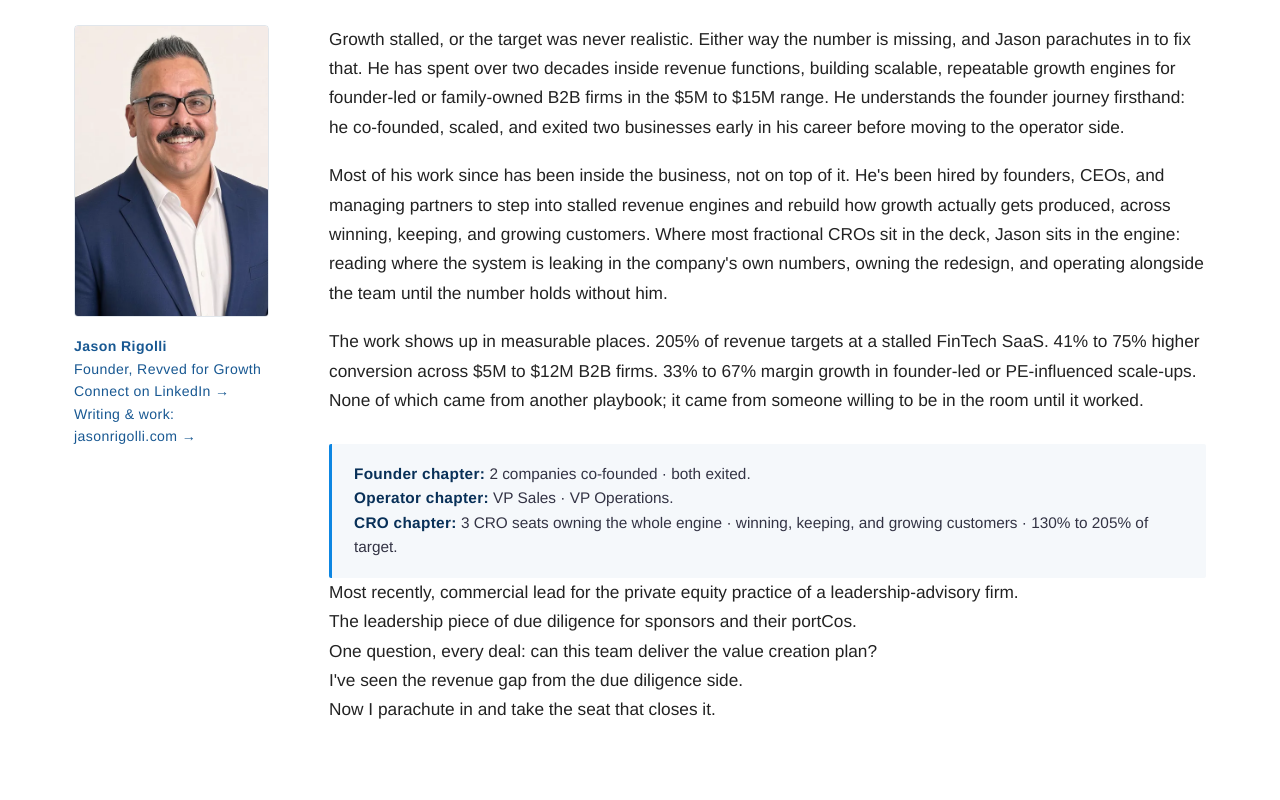
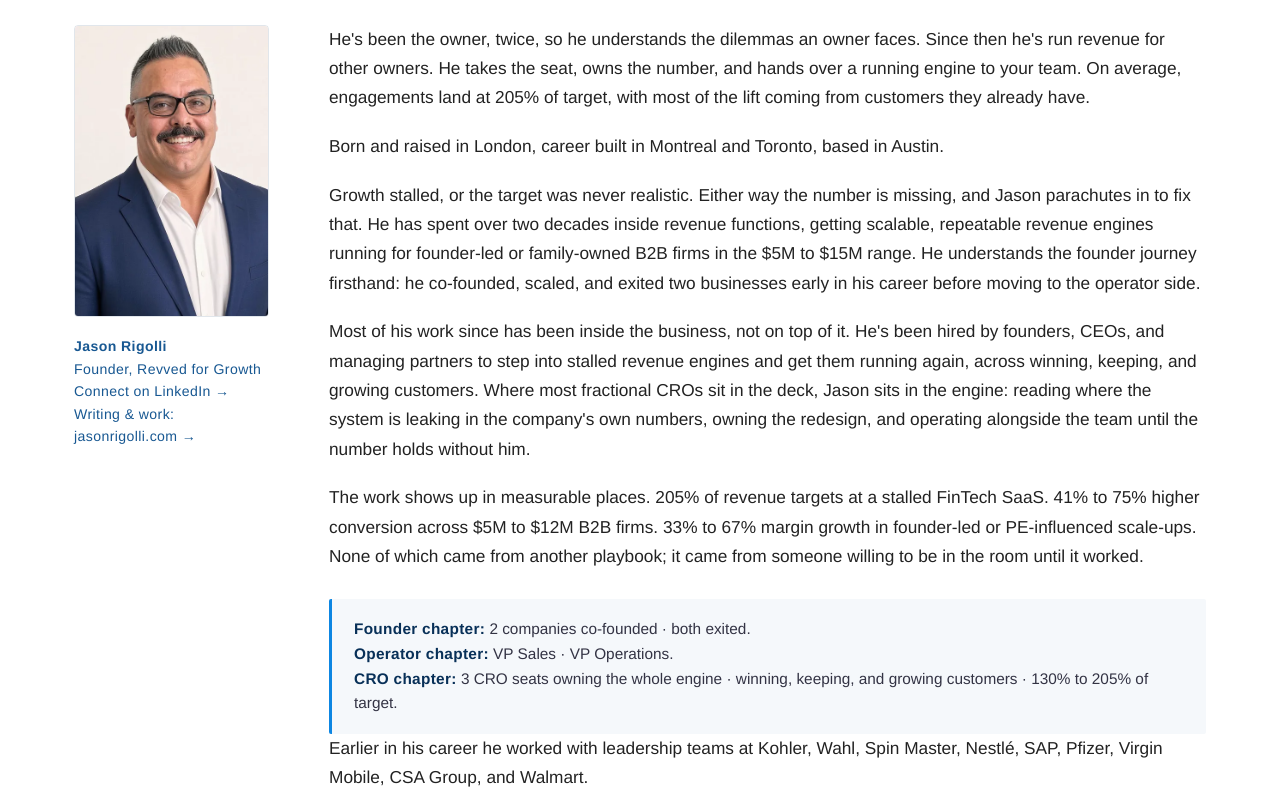
Before and after one commit to rigtex/fixyourrevenueengine, a plain HTML site: page about/index.html in a window 1280 px wide. Shown: the part 500-1300 px from the top of the page. Drawn offline with Linux system fonts and the light colour scheme; a script that the page names is missing.

Commit message:
About narrative refresh (Content hand-off 2026-11-14): new owner-voice opening + London line + client-names text line; phrase sweep (drop 'since 2002', identity verb 'building/rebuilding'->'getting running'/'under the hood', brand list to approved client line dropping Tony Robbins + CSS->CSA). PE/Vaya copy + Mahdlo canonical tags kept.

```diff
--- a/about/index.html
+++ b/about/index.html
@@ -50,7 +50,7 @@
  "name": "Revved for Growth",
  "url": "https://fixyourrevenueengine.com/"
  },
- "description": "Jason Rigolli fixes the reason a company isn't hitting its number: two-time co-founder, 3 CRO seats, over two decades under the hood of revenue engines inside founder-led or family-owned B2B firms. Building scalable growth engines since 2002."
+ "description": "Jason Rigolli fixes the reason a company isn't hitting its number: two-time co-founder, 3 CRO seats, over two decades under the hood of revenue engines inside founder-led or family-owned B2B firms."
 }
 </script>
 
@@ -193,9 +193,13 @@
  </div>
 
  <div class="about-bio">
- <p>Growth stalled, or the target was never realistic. Either way the number is missing, and Jason parachutes in to fix that. He has spent over two decades inside revenue functions, building scalable, repeatable growth engines for founder-led or family-owned B2B firms in the $5M to $15M range. He understands the founder journey firsthand: he co-founded, scaled, and exited two businesses early in his career before moving to the operator side.</p>
+ <p>He's been the owner, twice, so he understands the dilemmas an owner faces. Since then he's run revenue for other owners. He takes the seat, owns the number, and hands over a running engine to your team. On average, engagements land at 205% of target, with most of the lift coming from customers they already have.</p>
 
- <p>Most of his work since has been inside the business, not on top of it. He's been hired by founders, CEOs, and managing partners to step into stalled revenue engines and rebuild how growth actually gets produced, across winning, keeping, and growing customers. Where most fractional CROs sit in the deck, Jason sits in the engine: reading where the system is leaking in the company's own numbers, owning the redesign, and operating alongside the team until the number holds without him.</p>
+ <p>Born and raised in London, career built in Montreal and Toronto, based in Austin.</p>
+
+ <p>Growth stalled, or the target was never realistic. Either way the number is missing, and Jason parachutes in to fix that. He has spent over two decades inside revenue functions, getting scalable, repeatable revenue engines running for founder-led or family-owned B2B firms in the $5M to $15M range. He understands the founder journey firsthand: he co-founded, scaled, and exited two businesses early in his career before moving to the operator side.</p>
+
+ <p>Most of his work since has been inside the business, not on top of it. He's been hired by founders, CEOs, and managing partners to step into stalled revenue engines and get them running again, across winning, keeping, and growing customers. Where most fractional CROs sit in the deck, Jason sits in the engine: reading where the system is leaking in the company's own numbers, owning the redesign, and operating alongside the team until the number holds without him.</p>
 
  <p>The work shows up in measurable places. 205% of revenue targets at a stalled FinTech SaaS. 41% to 75% higher conversion across $5M to $12M B2B firms. 33% to 67% margin growth in founder-led or PE-influenced scale-ups. None of which came from another playbook; it came from someone willing to be in the room until it worked.</p>
 
@@ -204,6 +208,8 @@
  <strong>Operator chapter:</strong> VP Sales · VP Operations.<br>
  <strong>CRO chapter:</strong> 3 CRO seats owning the whole engine · winning, keeping, and growing customers · 130% to 205% of target.
  </div>
+
+ <p>Earlier in his career he worked with leadership teams at Kohler, Wahl, Spin Master, Nestlé, SAP, Pfizer, Virgin Mobile, CSA Group, and Walmart.</p>
 
  <p>Most recently, commercial lead for the private equity practice of a leadership-advisory firm.<br>
  The leadership piece of due diligence for sponsors and their portCos.<br>
```
Also changed, not shown: llms-full.txt, llms.txt.
